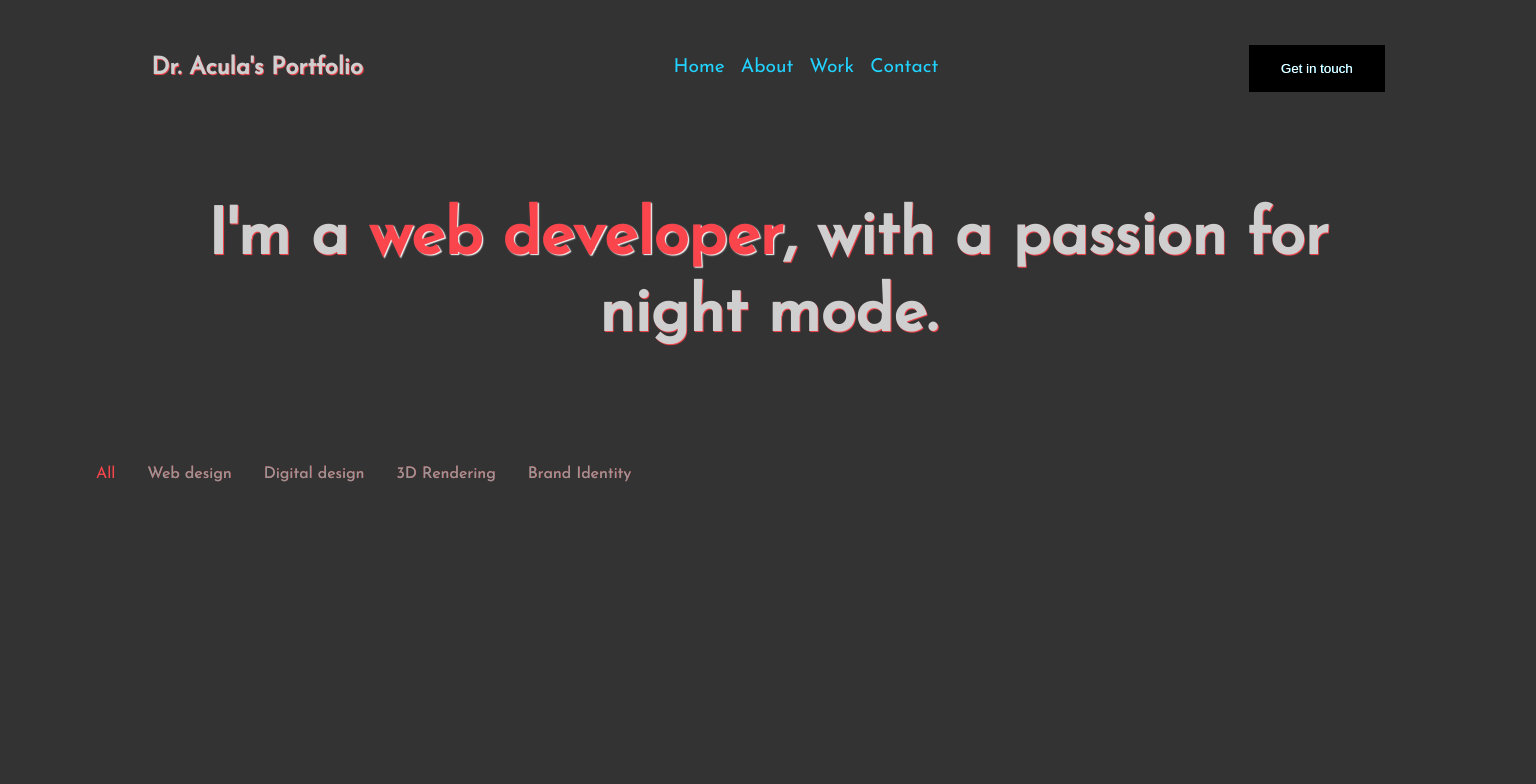
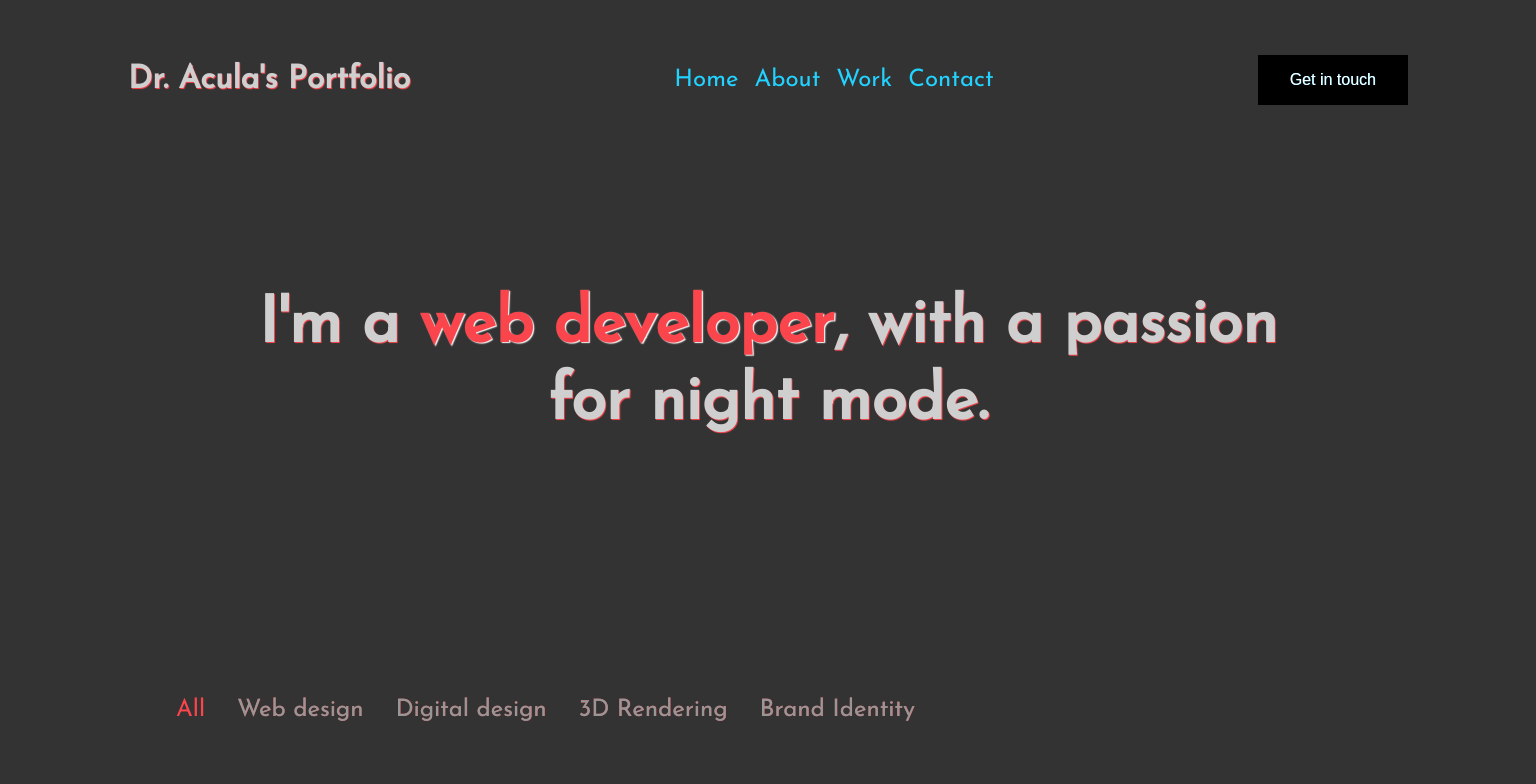
Before and after one commit to Sgreid7/spookyportfolio, a website: page public/index.html in a window 1536 px wide. Shown: the top 784 px of the page. Drawn offline with Linux system fonts and the light colour scheme.

Commit message:
added desktop breakpoint

```diff
--- a/public/screen.css
+++ b/public/screen.css
@@ -22,7 +22,7 @@ main {
 
 .card {
   display: flex;
-  height: 100vh;
+  height: 95vh;
   width: 90vw;
   margin: 1rem;
   background-repeat: no-repeat;
@@ -226,8 +226,8 @@ footer {
   flex-direction: column;
   align-items: center;
   text-align: center;
-  margin: 10rem 0;
-  padding: 5rem 0;
+  margin: 5rem 0;
+  padding: 3rem 0;
 }
 
 footer h1 {
@@ -310,22 +310,34 @@ button:hover {
     padding: 0;
   }
 
+  .top-nav h3 {
+    font-size: 2rem;
+  }
+
+  .top-nav a {
+    font-size: 1.3rem;
+  }
+
   .bot-nav {
     display: flex;
     justify-content: flex-start;
     align-items: center;
     padding: 0 5rem;
-    font-size: 2rem;
+  }
+
+  .bot-nav a {
+    font-size: 1.2rem;
   }
 
   button {
     padding: 1rem 2rem;
+    font-size: 1rem;
   }
 
   header p {
-    margin: 6rem 2rem;
+    margin: 4rem 2rem;
     font-size: 4rem;
-    padding: 0rem 8rem;
+    padding: 2rem 8rem;
   }
 
   header {
@@ -376,6 +388,36 @@ button:hover {
 
   footer {
     margin: 3rem;
+  }
+}
+
+@media (min-width: 1300px) {
+  header h3 {
+    font-size: 2rem;
+  }
+
+  header p {
+    height: 75vh;
+    margin: 0 4rem;
+    padding: 10rem;
+    height: 25vh;
+  }
+
+  .top-nav a {
+    font-size: 1.5rem;
+  }
+
+  .bot-nav a {
+    font-size: 1.5rem;
+  }
+
+  .bot-nav {
+    margin-left: 5rem;
+    padding: 5rem;
+  }
+
+  button {
+    font-size: 1rem;
   }
 }
 
```
